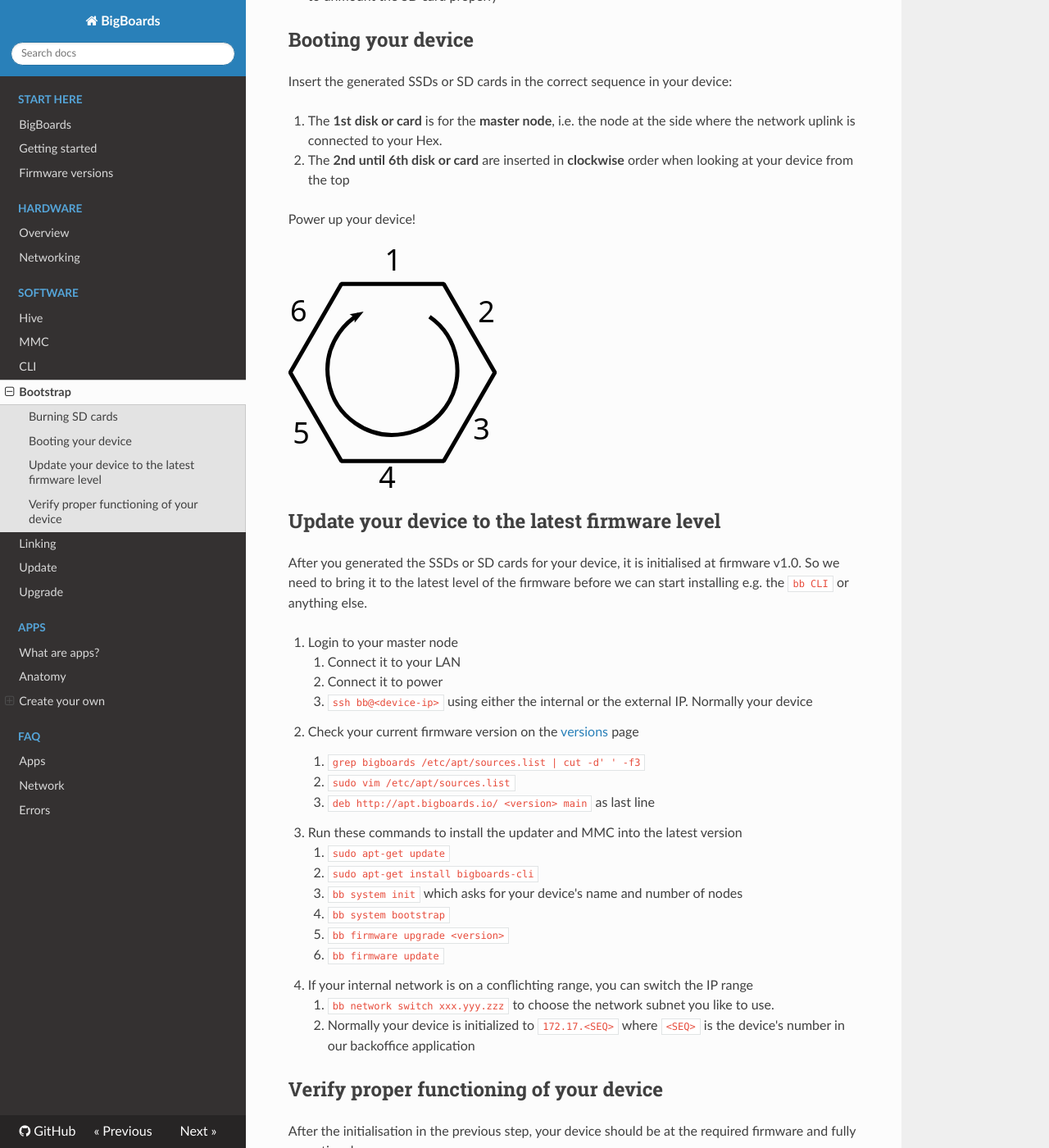
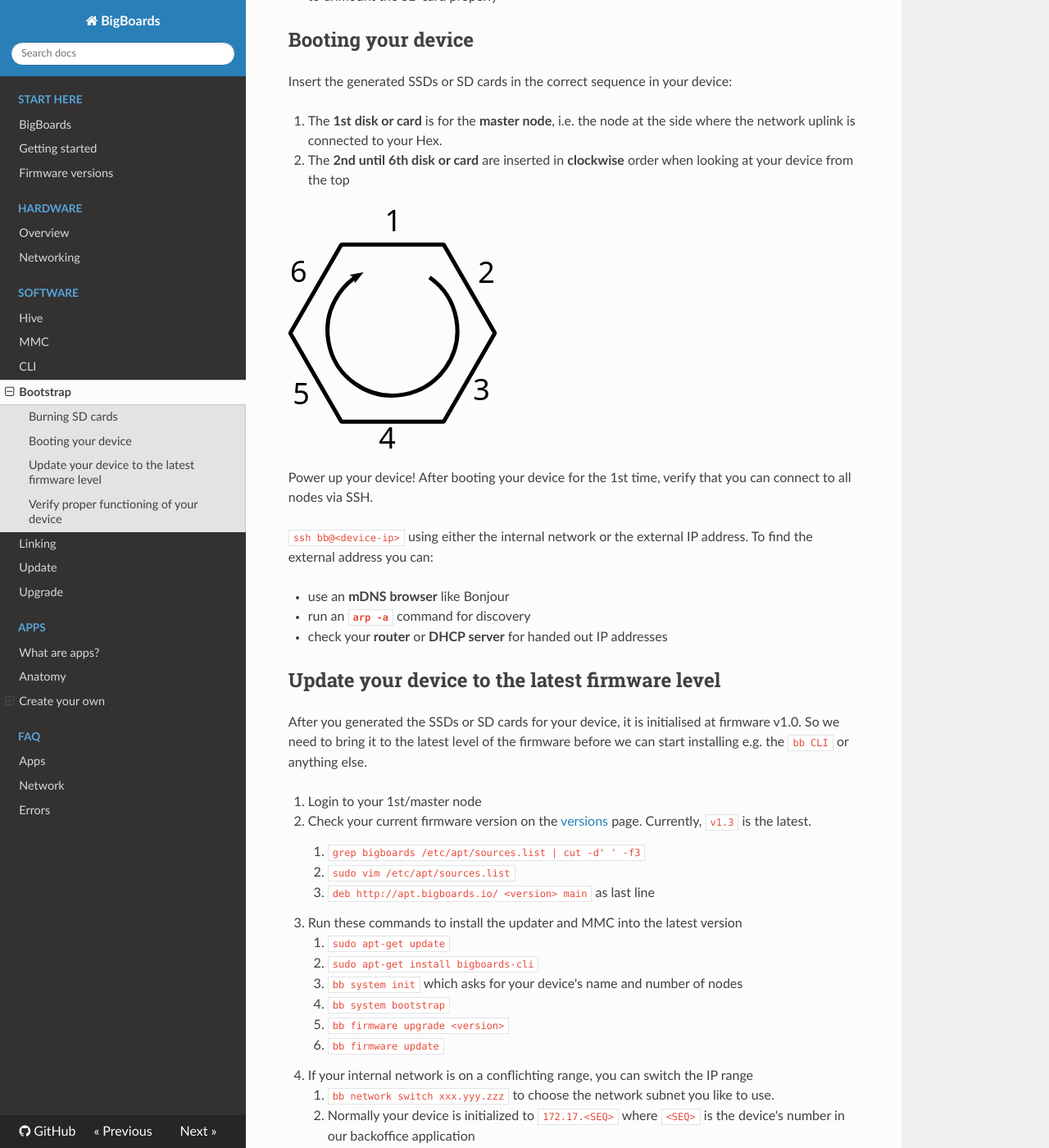
Before and after one commit to bigboards/bigboards-docs, an MkDocs documentation site: the page built from docs/software/bootstrap.md, in a window 1280 px wide and 1400 px high, scrolled down 1314 px. Shown: the whole window at 82% size. Built offline with MkDocs 1.6.1, drawn with Linux system fonts in a browser that asks for light colours; nearby versions of some CDN libraries; old or Windows-style settings are respelled for this version of MkDocs.

Commit message:
document 1st boot

```diff
--- a/docs/software/bootstrap.md
+++ b/docs/software/bootstrap.md
@@ -42,20 +42,25 @@ Insert the generated SSDs or SD cards in the correct sequence in your device:
 1. The **1st disk or card** is for the **master node**, i.e. the node at the side where the network uplink is connected to your Hex.
 1. The **2nd until 6th disk or card** are inserted in **clockwise** order when looking at your device from the top
 
+![Hex and order of nodes](../images/hex-nodes.svg)
+
 Power up your device!
+After booting your device for the 1st time, verify that you can connect to all nodes via SSH.
 
-![Hex and order of nodes](../images/hex-nodes.svg)
+`ssh bb@<device-ip>` using either the internal network or the external IP address. To find the external address you can:
+
+* use an **mDNS browser** like Bonjour
+* run an **`arp -a`** command for discovery
+* check your **router** or **DHCP server** for handed out IP addresses
+
 
 ## Update your device to the latest firmware level
 After you generated the SSDs or SD cards for your device, it is initialised at firmware v1.0.
 So we need to bring it to the latest level of the firmware before we can start installing
 e.g. the `bb CLI` or anything else.
 
-1. Login to your master node
-	1. Connect it to your LAN
-	1. Connect it to power
-	1. `ssh bb@<device-ip>` using either the internal or the external IP. Normally your device
-1. Check your current firmware version on the [versions](./versions.md) page
+1. Login to your 1st/master node
+1. Check your current firmware version on the [versions](./versions.md) page. Currently, `v1.3` is the latest.
 	1. `grep bigboards /etc/apt/sources.list | cut -d' ' -f3`
 	1. `sudo vim /etc/apt/sources.list`
 	1. `deb http://apt.bigboards.io/ <version> main` as last line
```
